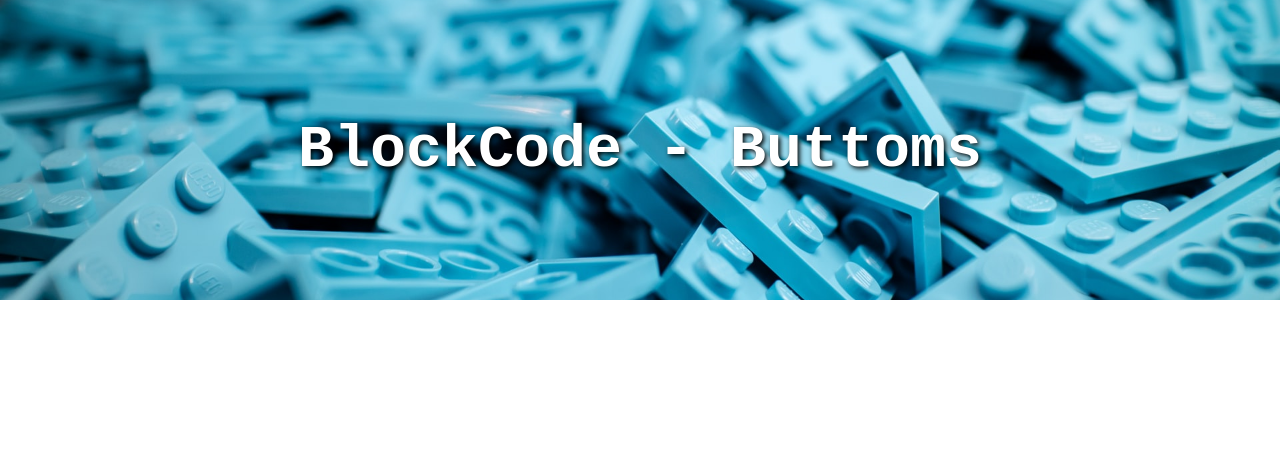
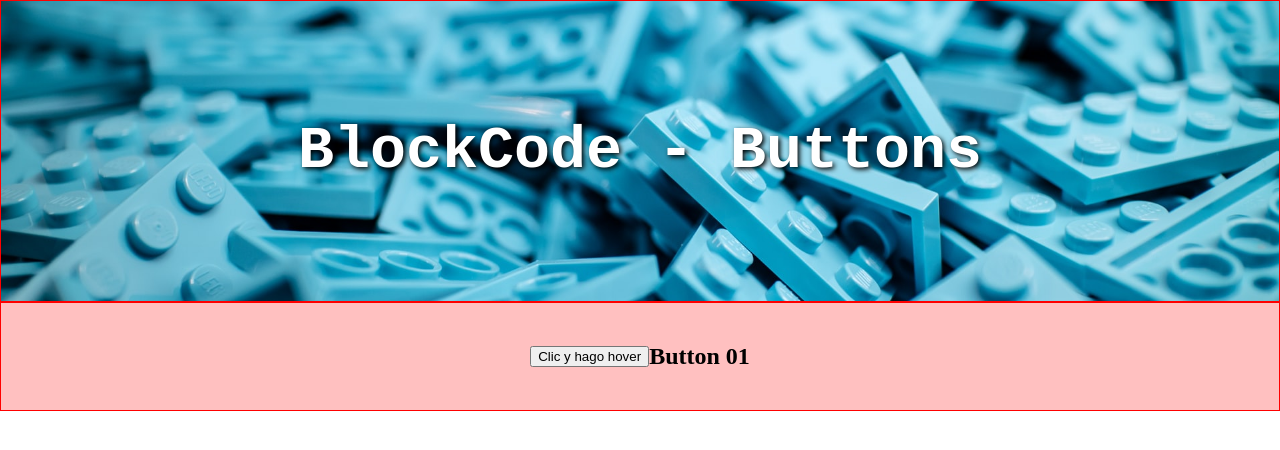
Before and after one commit to Gabriel-Arg/Blockcode-Buttoms, a plain HTML site: page index.html in a window 1280 px wide. Drawn offline with Linux system fonts and the light colour scheme.

Commit message:
Comienzo a armar el btn-01

```diff
--- a/index.html
+++ b/index.html
@@ -34,8 +34,16 @@
 <body>
     <div class="wraper">
         <header>
-            <h1>BlockCode - Buttoms</h1>
+            <h1>BlockCode - Buttons</h1>
         </header>
+    </div>
+
+    <!-- -----------------------GRADIENT BUTTON ------------------------------>
+    <div class="wraper conten-01">
+            <button class="btn-01">
+                Clic y hago hover
+            </button>
+            <h2> Button 01 </h2>
     </div>
 
 
--- a/scss/compiler-01.scss
+++ b/scss/compiler-01.scss
@@ -5,7 +5,7 @@ body {
     margin: 0;
 
     .wraper {
-        // border: 1px solid red;
+        border: 1px solid red;
 
         header {
             // border: 1px solid blue;
@@ -28,4 +28,13 @@ body {
             }
         }
     }
+
+    .conten-01 {
+        background-color: rgba(255, 0, 0, 0.248);
+        padding: 20px;
+        display: flex;
+        flex-flow: row wrap;
+        justify-content: center;
+        align-items: center;
+    }
 }
```
Also changed, not shown: css/style-01.css, 1 other file.
